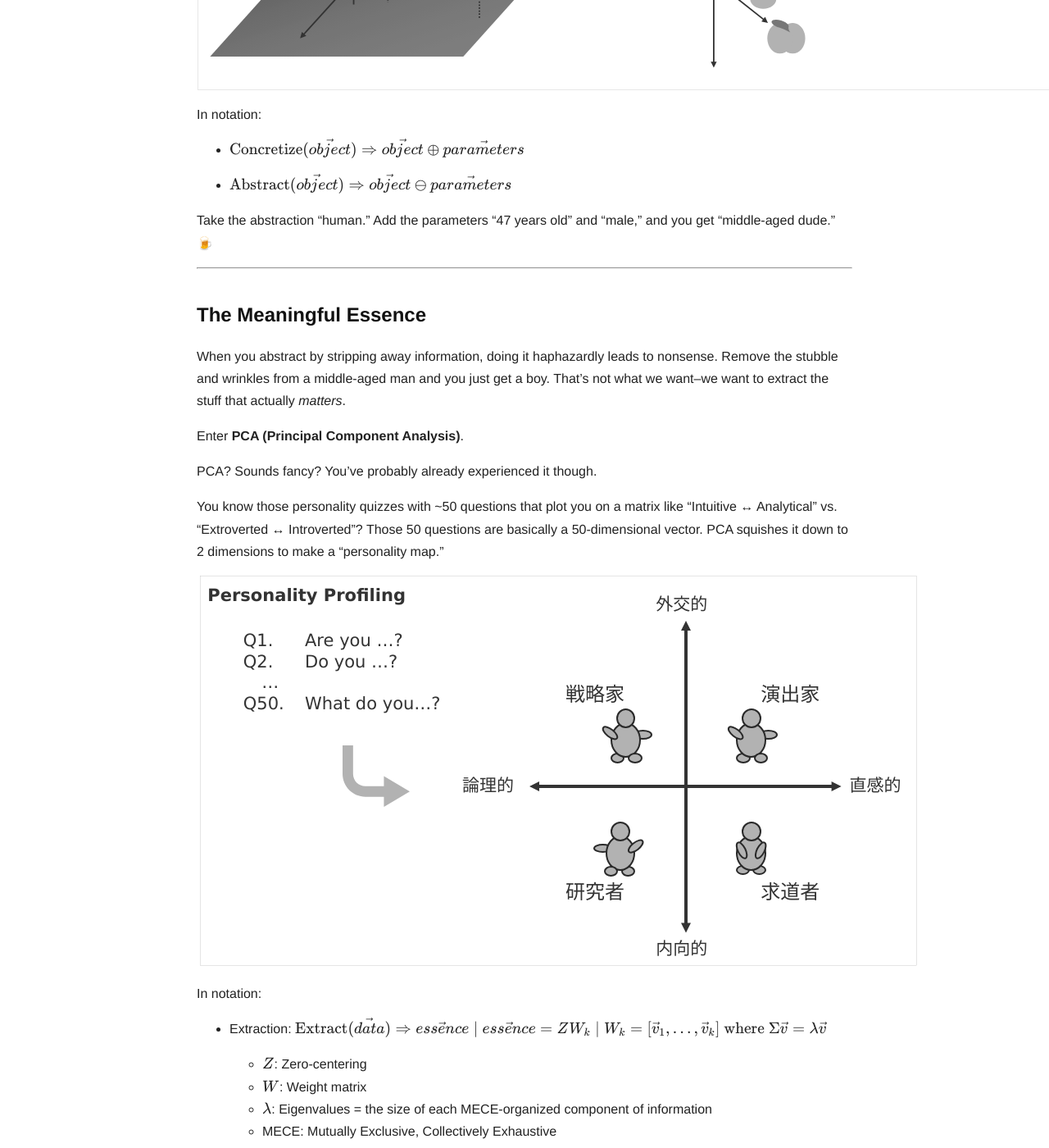
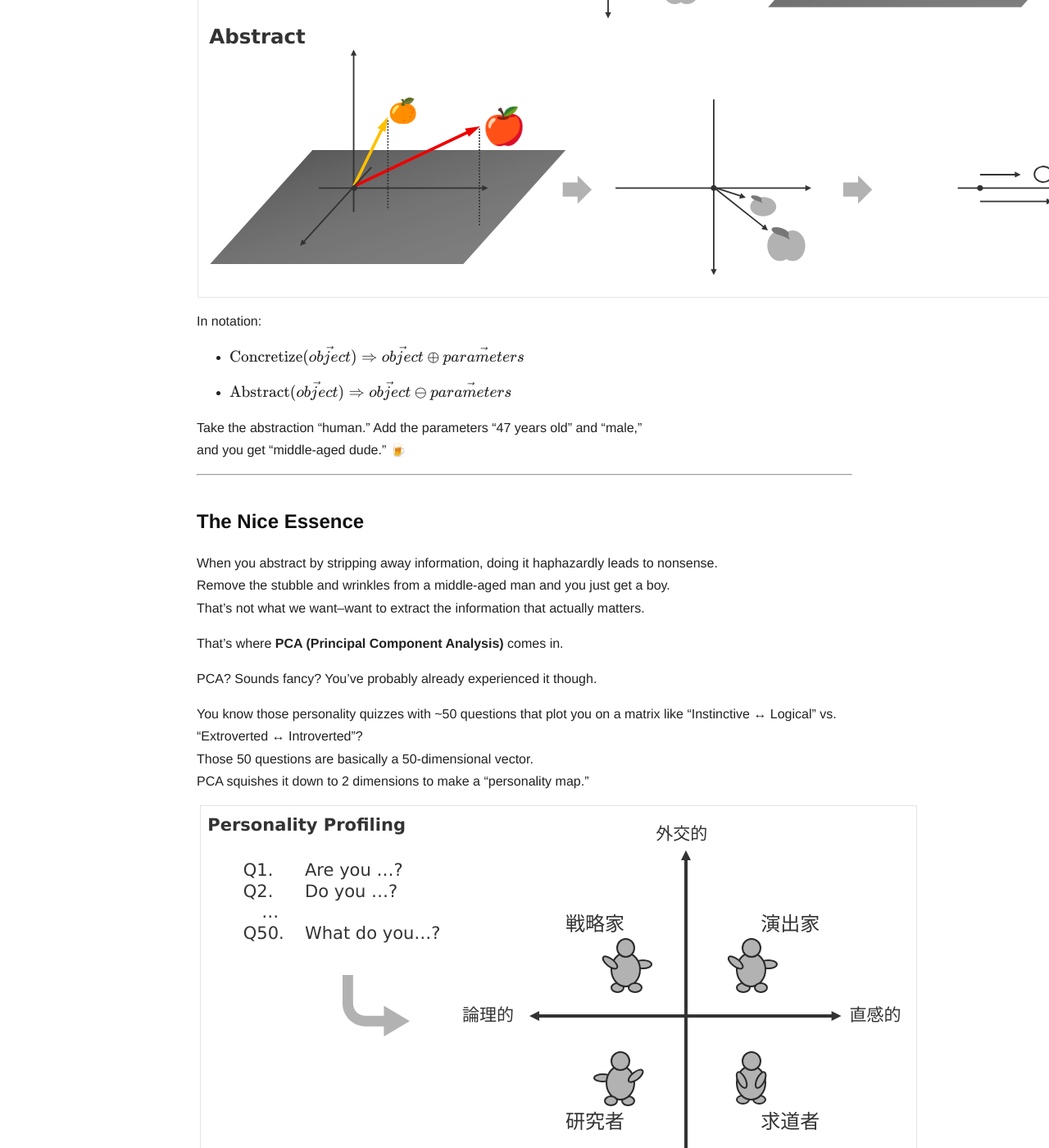
Before and after one commit to GoodRelax/articles, a Jekyll site: the page built from our-symbol-is-null/our-symbol-is-null-en.md, in a window 1280 px wide and 1400 px high, scrolled down 5806 px. Shown: the whole window at 82% size. Built offline with Jekyll 4.4.1, drawn with Linux system fonts in a browser that asks for light colours; our own code applies the rules of GitHub Pages for plain Markdown files; some of the changed text lies outside the part shown.

Commit message:
Update our-symbol-is-null-ja.md

````diff
--- a/our-symbol-is-null/our-symbol-is-null-en.md
+++ b/our-symbol-is-null/our-symbol-is-null-en.md
@@ -91,17 +92,20 @@ Most sports and martial arts have fundamental forms. So does the way we see and
 These three pairs are the basic stances of reasoning. Most people use them without realizing it. But once you name and practice them consciously, you'll understand *anything* faster and deeper.
 
 <pre>
-Analogy  ↔︎ Contrast :  Apples and oranges are both sweet.
-                                                        ↑↓
-                                           Apples are red; oranges are yellow.
+Analogy ↔︎ Contrast :
+      Apples and oranges are both sweet.
+                        ↑↓
+      Apples are red; oranges are yellow.
 
-Induction ↔︎ Deduction: An apple fell from the tree. There seems to be gravity.
-                                                        ↑↓
-                                            An orange detached from a branch will fall due to gravity.
+Induction ↔︎ Deduction:
+      An apple fell from the tree. There seems to be gravity.
+                        ↑↓
+      An orange detached from a branch will fall due to gravity.
 
-Concrete ↔︎ Abstract :  There's a round, red, sweet apple and a round, yellow, sweet orange.
-                                                        ↑↓
-                                           There are two round fruits.
+Concrete ↔︎ Abstract :
+      There's a round, red, sweet apple and a round, yellow, sweet orange.
+                        ↑↓
+      There are two round fruits.
 </pre>
 
 
@@ -123,8 +127,14 @@ An orange is round, orange, and sweet.
 
 Apply analogy and contrast:
 
-- **Analogy:** a linear transformation toward the same direction → Apples and oranges are both sweet and round
-- **Contrast:** a linear transformation toward opposite directions → Apples are red, but oranges are orange
+<pre>
+Analogy: a linear transformation toward the same direction
+                     → Apples and oranges are both sweet and round
+
+Contrast: a linear transformation toward opposite directions
+                     → Apples are red, but oranges are orange
+</pre>
+
 
 As a vector diagram:
 
@@ -145,13 +155,13 @@ Deduction is inferring specific future events from laws.
 
 Newton's universal gravitation is the classic example.
 
-```
+<pre>
 Induction:  Extracting a law vector
-            → An apple fell from the tree. There seems to be gravity.
+  → An apple fell from the tree. There seems to be gravity.
 
 Deduction:  Superposing a law vector
-            → An orange detached from a branch will fall to the ground due to gravity.
-```
+  → An orange detached from a branch will fall to the ground due to gravity.
+</pre>
 
 As a vector diagram:
 
@@ -163,15 +173,19 @@ In notation:
 
 - $ \text{Deduction} : \text{Superposition}(\vec{object}) \Rightarrow \vec{future} \mid \vec{future} = \vec{object} + \vec{law} $
 
-- Induction is *estimation*. You stack multiple observations, cancel out the noise, and let the hidden law float to the surface.
-- Deduction is *certainty*. A law applies to the future, no ifs or buts.
+- Induction is *estimation*.
+  You stack multiple observations, cancel out the noise, and let the hidden law float to the surface.
+- Deduction is *certainty*.
+  A law applies to the future, no ifs or buts.
 
 ---
 
 ### Concrete and Abstract Are Gain and Loss of Information
 
-- **To concretize** is to add parameters (attributes), increasing information. No special rules.
-- **To abstract** is to remove parameters (attributes), reducing information--**toward some sort of meaningful essence.**
+- **To concretize** is to add parameters (attributes), increasing information,
+  no special rules.
+- **To abstract** is to remove parameters (attributes), reducing information
+  **toward the nice essence.**
 
 An example:
 
@@ -188,21 +202,24 @@ In notation:
 
 - $ \text{Abstract}(\vec{object}) \Rightarrow \vec{object} \ominus \vec{parameters} $
 
-Take the abstraction "human." Add the parameters "47 years old" and "male," and you get "middle-aged dude." 🍺
+Take the abstraction "human." Add the parameters "47 years old" and "male,"
+and you get "middle-aged dude." 🍺
 
 ---
 
-## The Meaningful Essence
+## The Nice Essence
 
 When you abstract by stripping away information, doing it haphazardly leads to nonsense.
 Remove the stubble and wrinkles from a middle-aged man and you just get a boy.
-That's not what we want--we want to extract the stuff that actually *matters*.
+That's not what we want--want to extract the information that actually matters.
 
-Enter **PCA (Principal Component Analysis)**.
+That's where **PCA (Principal Component Analysis)** comes in.
 
 PCA? Sounds fancy? You've probably already experienced it though.
 
-You know those personality quizzes with ~50 questions that plot you on a matrix like "Intuitive ↔ Analytical" vs. "Extroverted ↔ Introverted"? Those 50 questions are basically a 50-dimensional vector. PCA squishes it down to 2 dimensions to make a "personality map."
+You know those personality quizzes with ~50 questions that plot you on a matrix like "Instinctive ↔ Logical" vs. "Extroverted ↔ Introverted"?
+Those 50 questions are basically a 50-dimensional vector.
+PCA squishes it down to 2 dimensions to make a "personality map."
 
 <object data="./assets/images/personality_profiling_ja.svg" type="image/svg+xml" style="max-width:90vw;"></object>
 
@@ -240,13 +257,14 @@ That most important vector = PCA's **first principal component**.
 
 <object data="./assets/images/symbol.svg" type="image/svg+xml" style="max-width:90vw;"></object>
 
-The first principal component of PCA is "the direction of maximum variance"--the vector that preserves the most information about the group. The arrow that best represents everyone. In other words: a **symbol**.
+The first principal component of PCA is "the direction of maximum variance"--the vector that preserves the most information about the group. The arrow that best represents everyone.
+In other words: **symbol**.
 
 ---
 
-### What's the Limit of Abstraction?
+### What's at the End of Abstraction?
 
-Abstraction strips away information toward the **meaningful essence**.
+Abstraction strips away information toward the **nice essence**.
 
 - Strip a solid down and you get a plane.
 - Strip a plane down and you get a line.
@@ -272,13 +290,13 @@ And so **Null**:
 - Carries no attributes.
 - Is the **ultimate symbol**, with every vector stripped away.
 
-Apples, oranges, you, me--all of us.
+Apples, oranges, you, me -- all of us.
 
 ### Strip away the infinite-dimensional noise, and everyone arrives at the same space. That space is **Null.**
 
 The primordial void before creation. *Form is emptiness.* The Big Bang. They're all pointing at the same thing.
 
-#### Friends who share the same symbol--let's get along! ✌️
+#### Friends who share the same symbol -- let's get along! ✌️
 
 ---
 
````
Also changed, not shown: other parts of our-symbol-is-null/our-symbol-is-null-en.md (+5 -4 lines), our-symbol-is-null/our-symbol-is-null-ja.md (+7 -5 lines).
